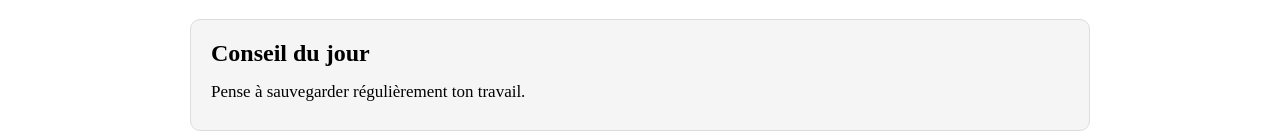
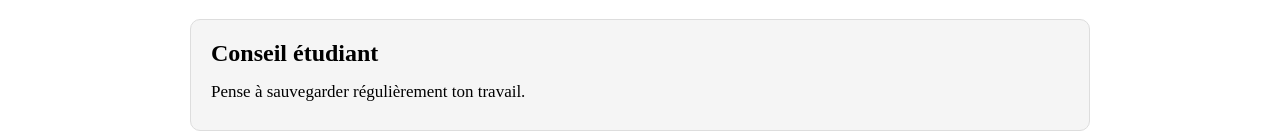
Before and after one commit to Sihtta/student-project-manager, an Angular app: page / in a window 1280 px wide. Shown: the part 362-494 px from the top of the page. Built offline with nearby package versions, Linux system fonts and the light colour scheme.

Commit message:
Page home

```diff
--- a/src/app/components/home/home.component.html
+++ b/src/app/components/home/home.component.html
@@ -13,7 +13,7 @@
   </section>
 
   <section class="tip-card">
-    <h2>Conseil du jour</h2>
+    <h2>Conseil étudiant</h2>
     <p>{{ currentTip }}</p>
   </section>
 
```
